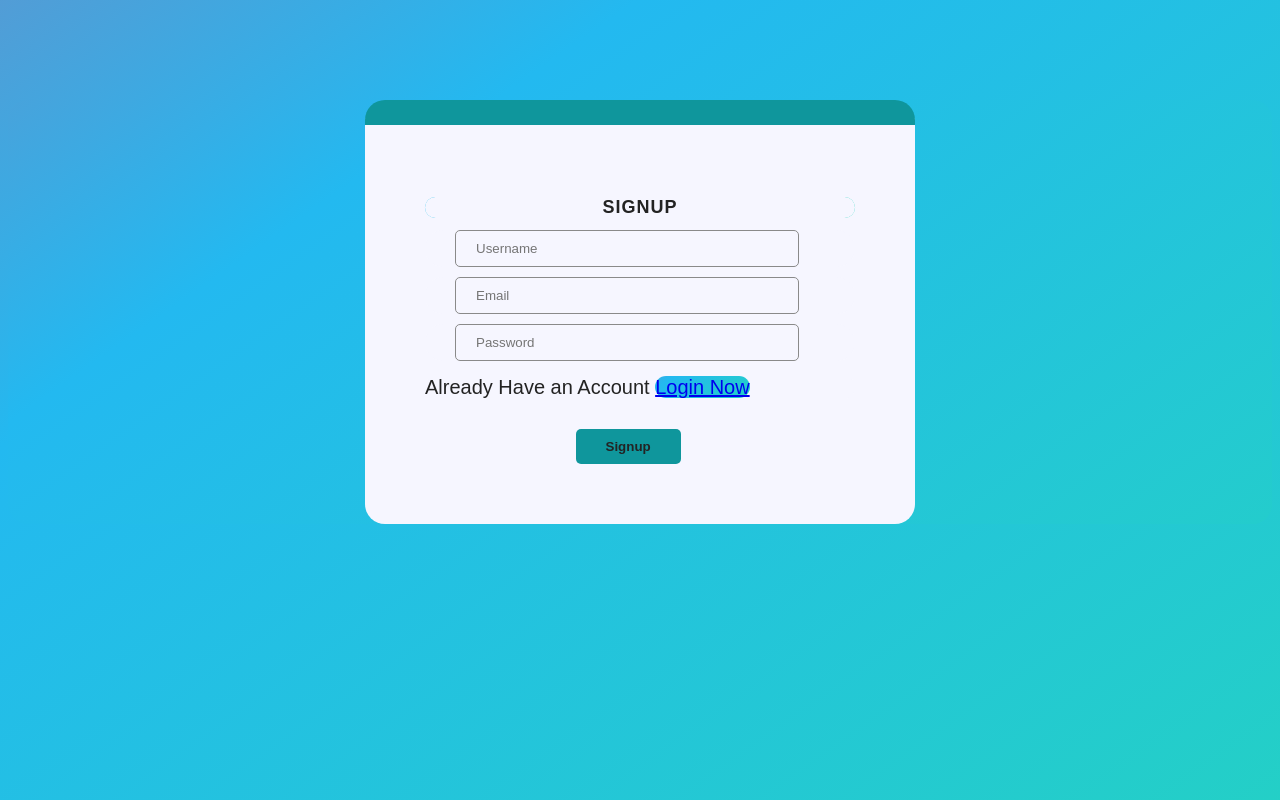
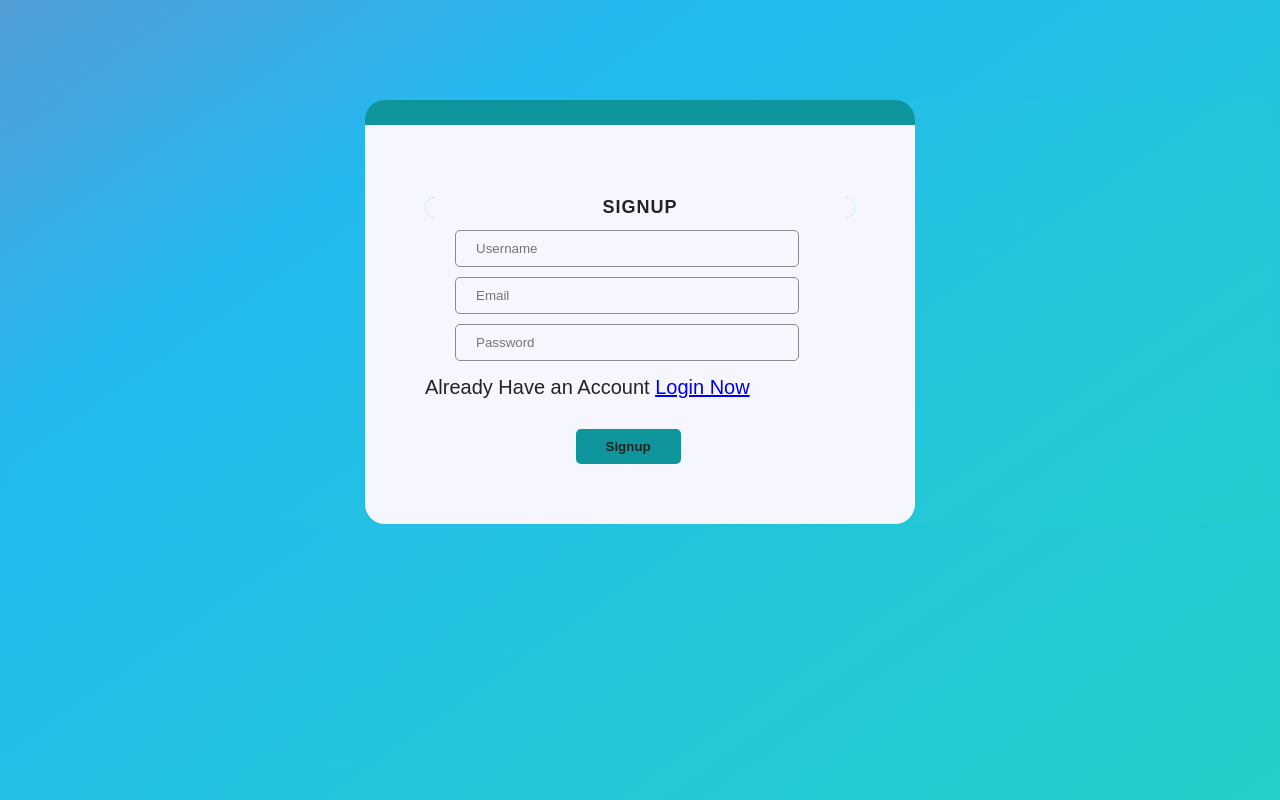
Before and after one commit to HarishKalliyan/Login-Authorization-with-Firebase, a React (Create React App) app: page / in a window 1280 px wide. Built offline with nearby package versions, Linux system fonts and the light colour scheme.

Commit message:
Update signin.css

```diff
--- a/src/signin.css
+++ b/src/signin.css
@@ -68,6 +68,9 @@
     margin-left: 600 ;
 }
 
+.main_container_signup p a{
+    background: var(--primary);
+}
 
 
 .main_container_signup button{
```
